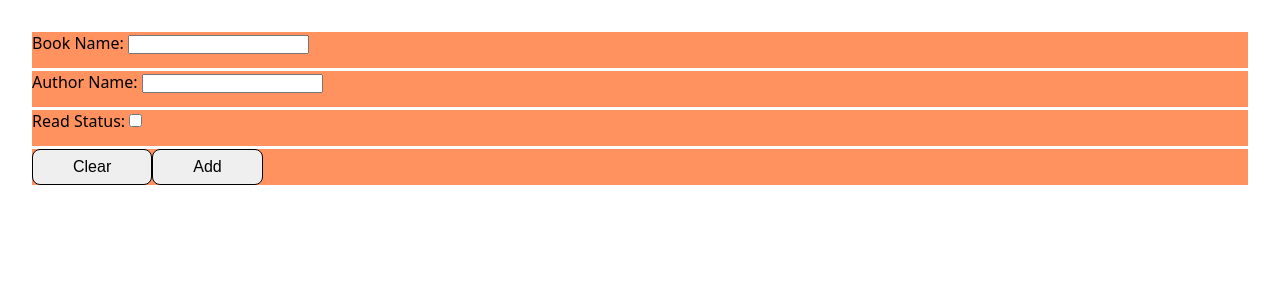
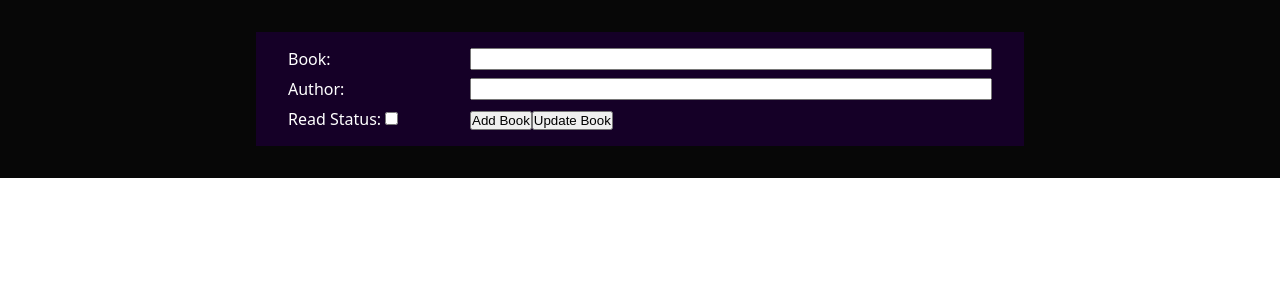
Before and after one commit to SaarimFarooqui/react-bookshelf, a React (Vite) app in the folder react-bookshelf/: page / in a window 1280 px wide. Shown: the top 300 px of the page. Built offline with nearby package versions, Linux system fonts and the light colour scheme.

Commit message:
Recreating it

```diff
--- a/react-bookshelf/src/App.jsx
+++ b/react-bookshelf/src/App.jsx
@@ -1,9 +1,9 @@
 import "./App.css";
-import LandingPage from "./components/screen";
+import Screen from "./components/Screen";
 
 export default function App(){
 
     return(
-        <LandingPage />
+        <Screen />
     )
 }
--- a/react-bookshelf/src/components/screen.jsx
+++ b/react-bookshelf/src/components/screen.jsx
@@ -1,56 +1,46 @@
-import { useEffect, useState } from "react";
 import "../css/screen.css";
+import { useState } from "react";
 
-const Reset = (setBookName, setBookAuthor, setReadStatus) => {
-    setBookName('');
-    setBookAuthor('');
-    setReadStatus(false);
-}
 
 const Screen = () => {
 
-    const [bookName, setBookName] = useState('');
-    const [bookAuthor, setBookAuthor] = useState('');
+    const [bookName, setBookName] = useState("");
+    const [authorName, setAuthorName] = useState("");
     const [readStatus, setReadStatus] = useState(false);
     const [bookList, setBookList] = useState([]);
 
-
-    const items = [
-        {id: 1, name: "Book 1", author: "Author 1", readStatus: true},
-        {id: 2, name: "Book 2", author: "Author 2", readStatus: false},
-        {id: 3, name: "Book 3", author: "Author 3", readStatus: true},
-    ]
-
-    useEffect(() => {
-    items.forEach((item) => {
-    console.log(`ID: ${item.id}, Name: ${item.name}, Author: ${item.author}, Read Status: ${item.readStatus}`);
-})
-})
-
+    const AddBook = (e) =>{
+        e.preventDefault();
+        setBookList([...bookList, { id: bookList.length, name: bookName, author: authorName, readstatus: readStatus}])
+    }
     return(
         <>
             <div className="screen">
-                <form>
-                    <div className="form-grid-child">
-                        <label htmlFor="bookName">Book Name: </label>
-                        <input type="text" id="bookName" maxLength={15} value={bookName} onChange={(e) => setBookName(e.target.value)}/>
-                    </div>
-                    <div className="form-grid-child">
-                        <label htmlFor="bookAuthor">Author Name: </label>
-                        <input type="text" id="bookAuthor" maxLength={15} value={bookAuthor} onChange={(e) => setBookAuthor(e.target.value)}/>
-                    </div>
-                    <div className="form-grid-child">
-                        <label htmlFor="readStatus">Read Status: </label>
-                        <input type="checkbox" id="readStatus" checked={readStatus} onChange={(e) => setReadStatus(e.target.checked)}/>
-                    </div>
-                    <div className="form-grid-child">
-                        <button type="button" onClick={() => Reset(setBookName, setBookAuthor, setReadStatus)}>Clear</button>
-                        <button type="button" onClick={() => {
-                            setBookList([...bookList, { id: bookList.length, name: bookName, author: bookAuthor, readStatus: readStatus }]);
-                            Reset(setBookName, setBookAuthor, setReadStatus);
-                        }}>Add</button>
+
+                <form className="screen-form">
+                    <label htmlFor="book-name">Book: </label>
+                    <input type="text" id="book-name" value={bookName} onChange={(e) => setBookName(e.target.value)} />
+                    <label htmlFor="author-name">Author: </label>
+                    <input type="text" id="author-name" value={authorName} onChange={(e) => setAuthorName(e.target.value)} />
+                    <div><label htmlFor="read-status">Read Status: </label>
+                    <input type="checkbox" id="read-status" checked={readStatus} onChange={(e) => setReadStatus(e.target.checked)} /></div>
+                    <div className="form-buttons">
+                        <button type="submit" onClick={(e) => AddBook(e)}>Add Book</button>
+                        <button type="submit">Update Book</button>
                     </div>
                 </form>
+
+                <div className="books-grid">
+                    {bookList.map((book) =>
+                        <div className="book-card">
+                            <p className="card-info">Id: {book.id}</p>
+                            <p className="card-info" style={{"font-weight": "700"}}>Book: {book.name}</p>
+                            <p className="card-info">Author: {book.author}</p>
+                            <p className="card-info">Read Status: {readStatus ? "Completed" :  "Incomplete"}</p>
+                        </div>
+                    )}
+                </div>
+
             </div>
         </>
     );
--- a/react-bookshelf/src/css/screen.css
+++ b/react-bookshelf/src/css/screen.css
@@ -1,25 +1,36 @@
 .screen{
-    height: 100vh;
     width: 100%;
-    padding: 2rem;
+    padding: 2rem 20vw;
+    background-color: rgb(7, 7, 7);
 }
-form{
+.screen-form{
     display: grid;
-    grid-template-rows: repeat(4, 1fr);
-    gap: 3px;
-    user-select: none;
-
+    grid-template-columns: 1fr 3fr;
+    gap: 0.5rem;
+    background-color: rgb(21, 0, 39);
+    padding: 1rem 2rem;
 }
-input:focus{
+.screen-form :focus{
     outline: none;
 }
-.form-grid-child button{
-    padding: 0.5rem 2.5rem;
+label{
+    color: white;
+}
+
+.books-grid{
+    display: grid;
+    grid-template-columns: repeat(auto-fill, minmax(200px, 1fr));
+    gap: 1rem;
+    padding: 0.5rem 1;
+}
+.book-card{
+    min-height: 100px;
+    background-color: rgb(0, 1, 40);
+    padding: 0.5rem;
     border-radius: 0.5rem;
-    cursor: pointer;
-    font-size: 1rem;
-    border: 1px solid #000;
 }
-.form-grid-child{
-    background-color: #ff925f;
+.card-info{
+    color: white;
+    font-size: 0.8rem;
+    line-height: 20px;
 }
```
